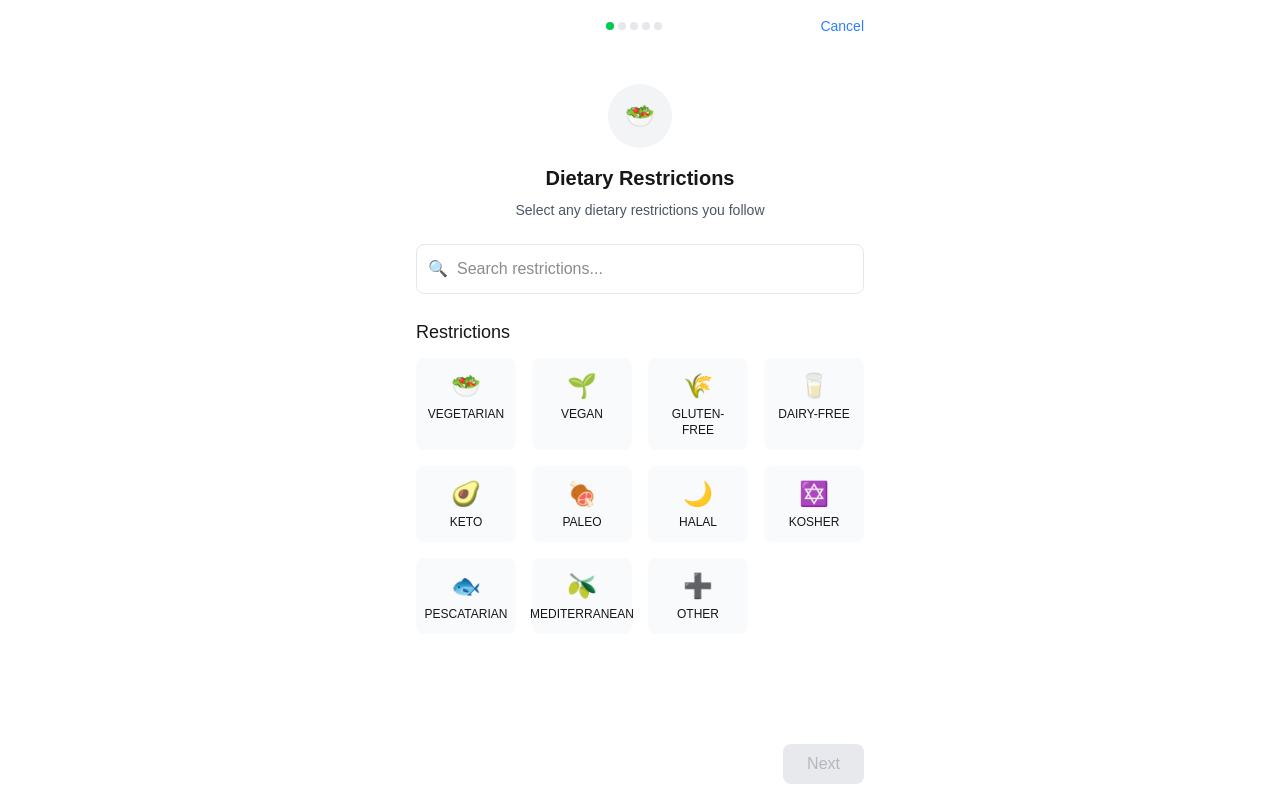
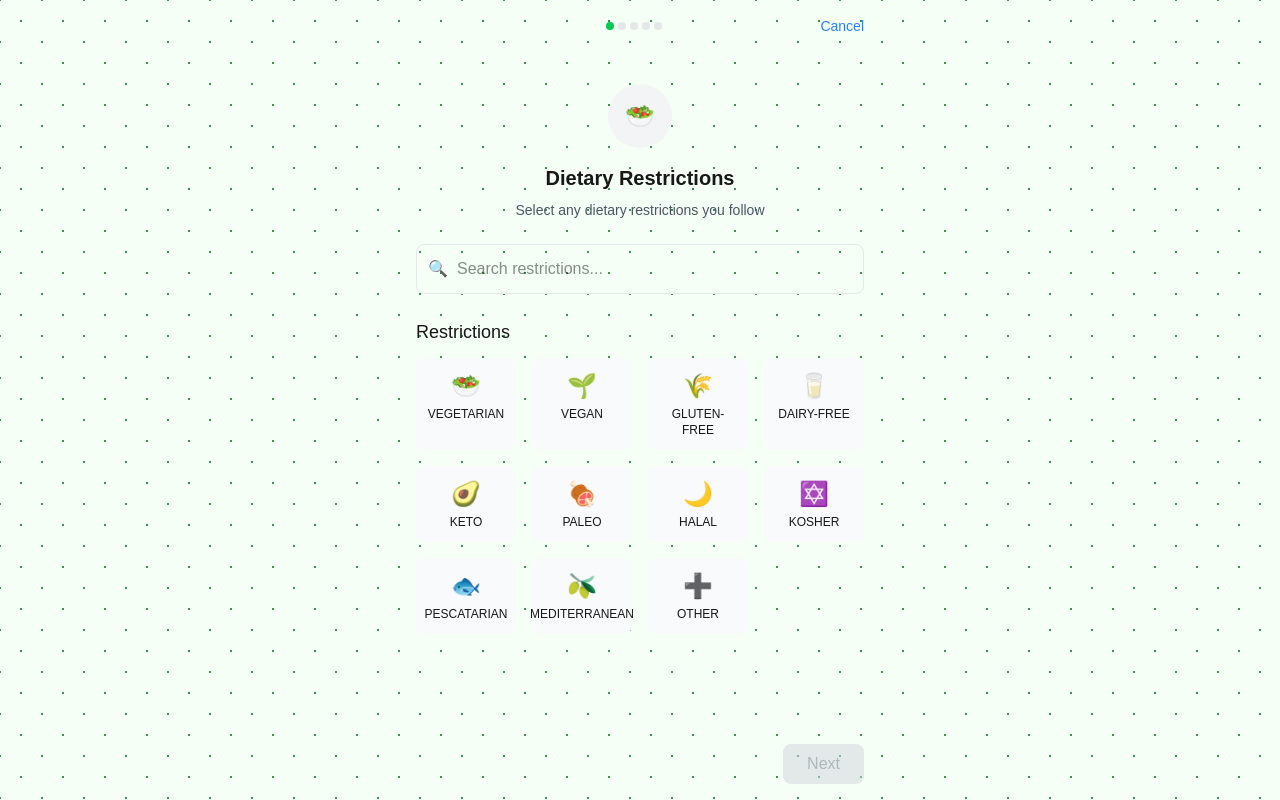
Before and after one commit to andrewchu16/replate, a Next.js app in the folder frontend/: page /preferences in a window 1280 px wide. Built offline with nearby package versions, Linux system fonts and the light colour scheme.

Commit message:
added bg to every page

```diff
--- a/frontend/src/app/landingPage.css
+++ b/frontend/src/app/bgPattern.css
@@ -1,7 +1,7 @@
 @import "tailwindcss";
 
 @layer components {
-    .landing-page-bg {
+    .bg-pattern {
         background-color: #f5fff6;
         opacity: 1;
         background-image:  radial-gradient(#3b944f 1.05px, transparent 1.05px), radial-gradient(#3b944f 1.05px, #f5fff6 1.05px);
--- a/frontend/src/app/page.tsx
+++ b/frontend/src/app/page.tsx
@@ -2,12 +2,12 @@ import Link from 'next/link';
 import Image from 'next/image';
 import logoImage from "@/app/assets/images/logo.png"
 import { TbAmpersand } from "react-icons/tb";
-import "./landingPage.css"
+import "./bgPattern.css"
 
 
 export default function Home() {
   return (
-    <div className="landing-page-bg min-h-screen flex flex-col items-center justify-center p-4">
+    <div className="bg-pattern min-h-screen flex flex-col items-center justify-center p-4">
       <div className="max-w-lg h-auto space-y-8 p-8 rounded-lg bg-[#f5fff6] shadow-lg">
         <div className="flex flex-col space-y-8">
           <div className="flex flex-row justify-between items-center">
--- a/frontend/src/app/preferences/page.tsx
+++ b/frontend/src/app/preferences/page.tsx
@@ -8,6 +8,7 @@ import BudgetDistanceStep from "./components/BudgetDistanceStep";
 import StepTransition from "./components/StepTransition";
 import MealDescriptionStep from "./components/MealDescriptionStep";
 import { useRouter } from "next/navigation";
+import "../bgPattern.css"
 
 export default function UserPreferences() {
   const router = useRouter();
@@ -166,7 +167,7 @@ export default function UserPreferences() {
 
   if (isLoading) {
     return (
-      <div className="min-h-screen flex items-center justify-center bg-white">
+      <div className="bg-pattern min-h-screen flex items-center justify-center bg-white">
         <div className="text-center">
           <div className="w-16 h-16 border-4 border-green-500 border-t-transparent rounded-full animate-spin mx-auto mb-4"></div>
           <p className="text-gray-600">Creating your meal plan...</p>
@@ -176,7 +177,7 @@ export default function UserPreferences() {
   }
 
   return (
-    <div className="min-h-screen flex flex-col bg-white">
+    <div className="bg-pattern min-h-screen flex flex-col bg-white">
       <div className="flex-1 flex flex-col p-4">
         <div className="max-w-md w-full mx-auto flex flex-col flex-1">
           {error && (
```
Also changed, not shown: 1 other file (tests, documents, lock files or other folders).
